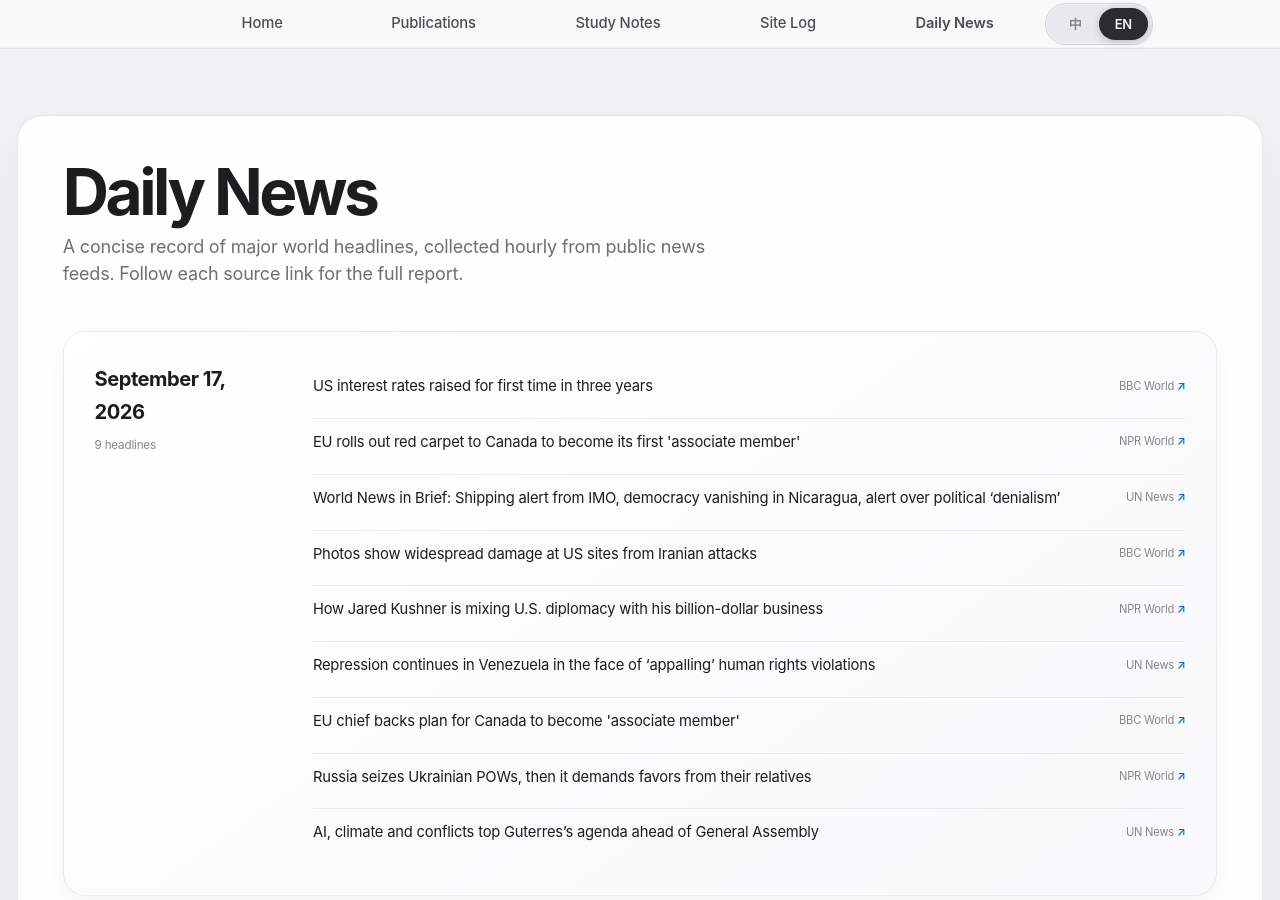
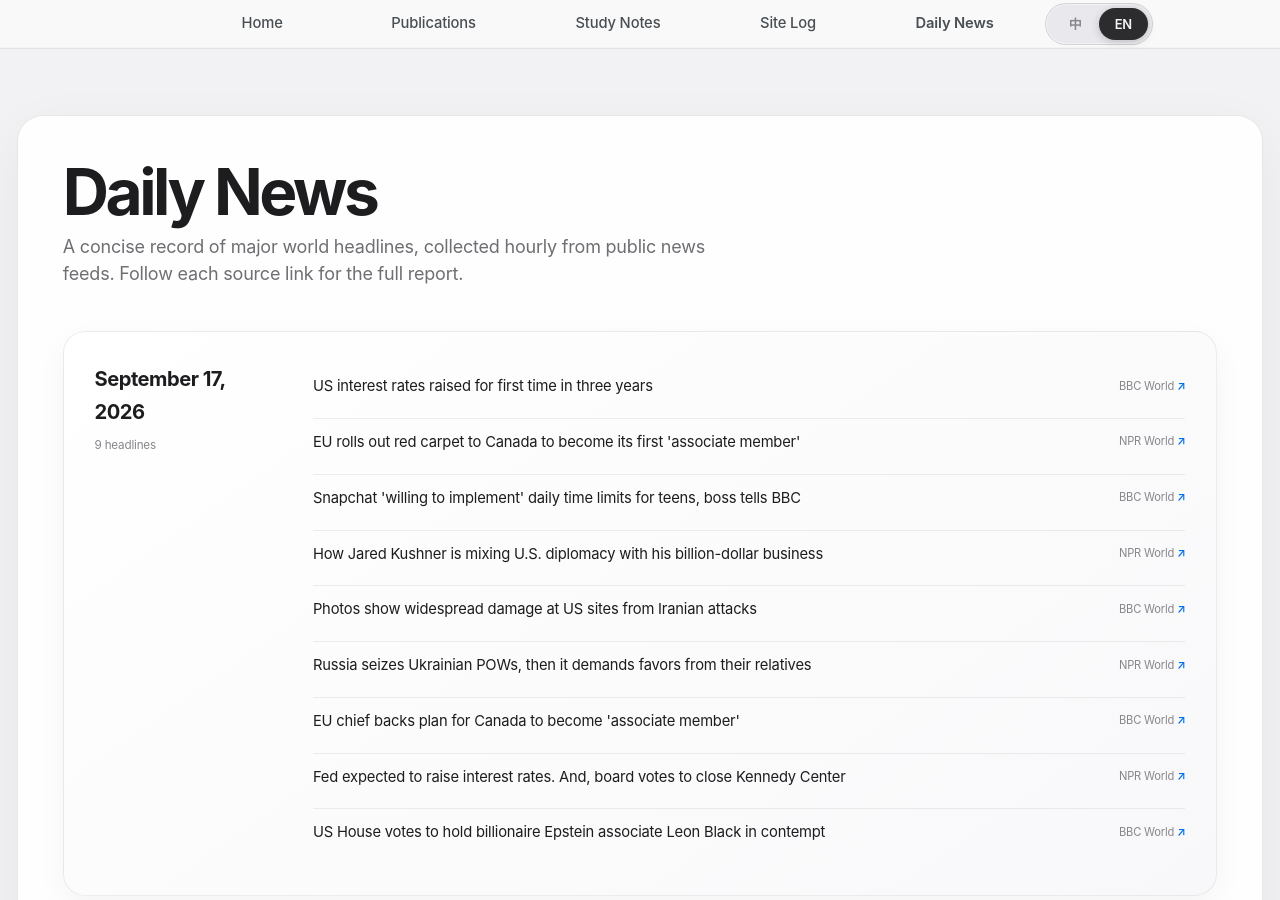
Before and after one commit to HaoxiangLuo/HaoxiangLuo.github.io, a Jekyll site: the page built from _pages/daily-news.html, in a window 1280 px wide and 900 px high. Built offline with Jekyll 4.4.1, drawn with Linux system fonts in a browser that asks for light colours; a style sheet for code colours, icons or effects is not loaded.

Commit message:
Update daily news 2026-09-17

```diff
--- a/_data/daily_news.json
+++ b/_data/daily_news.json
@@ -1,5 +1,5 @@
 {
-  "updated_at": "2026-09-17T07:23:10+08:00",
+  "updated_at": "2026-09-17T08:31:19+08:00",
   "days": [
     {
       "date": "2026-09-17",
@@ -15,9 +15,14 @@
           "url": "https://www.npr.org/2026/09/16/nx-s1-5971043/eu-canada-carney-tariffs-trump"
         },
         {
-          "title": "World News in Brief: Shipping alert from IMO, democracy vanishing in Nicaragua, alert over political ‘denialism’",
-          "source": "UN News",
-          "url": "https://news.un.org/feed/view/en/story/2026/09/1168352"
+          "title": "Snapchat 'willing to implement' daily time limits for teens, boss tells BBC",
+          "source": "BBC World",
+          "url": "https://www.bbc.co.uk/news/articles/cr3wjz3edd10o?at_medium=RSS&at_campaign=rss"
+        },
+        {
+          "title": "How Jared Kushner is mixing U.S. diplomacy with his billion-dollar business",
+          "source": "NPR World",
+          "url": "https://www.npr.org/2026/09/16/nx-s1-5971125/how-jared-kushner-is-mixing-u-s-diplomacy-with-his-billion-dollar-business"
         },
         {
           "title": "Photos show widespread damage at US sites from Iranian attacks",
@@ -25,14 +30,9 @@
           "url": "https://www.bbc.co.uk/news/articles/c8g49e0gwxeno?at_medium=RSS&at_campaign=rss"
         },
         {
-          "title": "How Jared Kushner is mixing U.S. diplomacy with his billion-dollar business",
+          "title": "Russia seizes Ukrainian POWs, then it demands favors from their relatives",
           "source": "NPR World",
-          "url": "https://www.npr.org/2026/09/16/nx-s1-5971125/how-jared-kushner-is-mixing-u-s-diplomacy-with-his-billion-dollar-business"
-        },
-        {
-          "title": "Repression continues in Venezuela in the face of ‘appalling’ human rights violations",
-          "source": "UN News",
-          "url": "https://news.un.org/feed/view/en/story/2026/09/1168351"
+          "url": "https://www.npr.org/2026/09/16/nx-s1-5904423/russia-seizes-ukrainian-pows-then-it-demands-favors-from-their-relatives"
         },
         {
           "title": "EU chief backs plan for Canada to become 'associate member'",
@@ -40,14 +40,14 @@
           "url": "https://www.bbc.co.uk/news/articles/cjwyzrr9d3dko?at_medium=RSS&at_campaign=rss"
         },
         {
-          "title": "Russia seizes Ukrainian POWs, then it demands favors from their relatives",
+          "title": "Fed expected to raise interest rates. And, board votes to close Kennedy Center",
           "source": "NPR World",
-          "url": "https://www.npr.org/2026/09/16/nx-s1-5904423/russia-seizes-ukrainian-pows-then-it-demands-favors-from-their-relatives"
+          "url": "https://www.npr.org/2026/09/16/g-s1-143569/up-first-newsletter-fed-reserve-interest-rates-iran-war-kennedy-center-contraception"
         },
         {
-          "title": "AI, climate and conflicts top Guterres’s agenda ahead of General Assembly",
-          "source": "UN News",
-          "url": "https://news.un.org/feed/view/en/story/2026/09/1168348"
+          "title": "US House votes to hold billionaire Epstein associate Leon Black in contempt",
+          "source": "BBC World",
+          "url": "https://www.bbc.co.uk/news/articles/c62l8g8qlr0ko?at_medium=RSS&at_campaign=rss"
         }
       ]
     },
```
